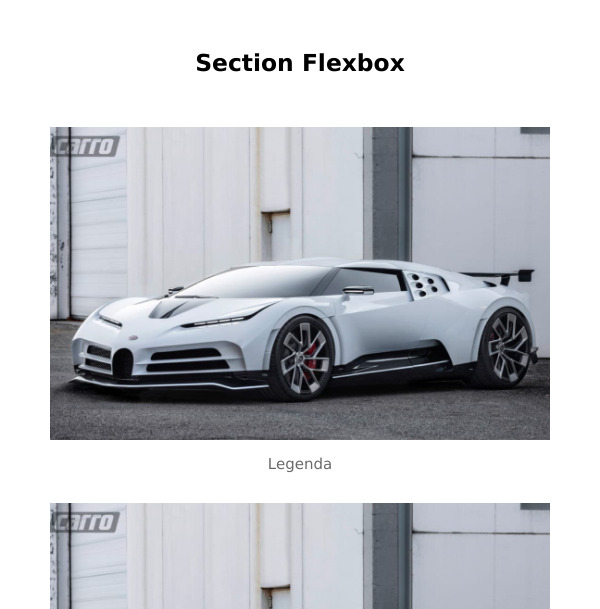
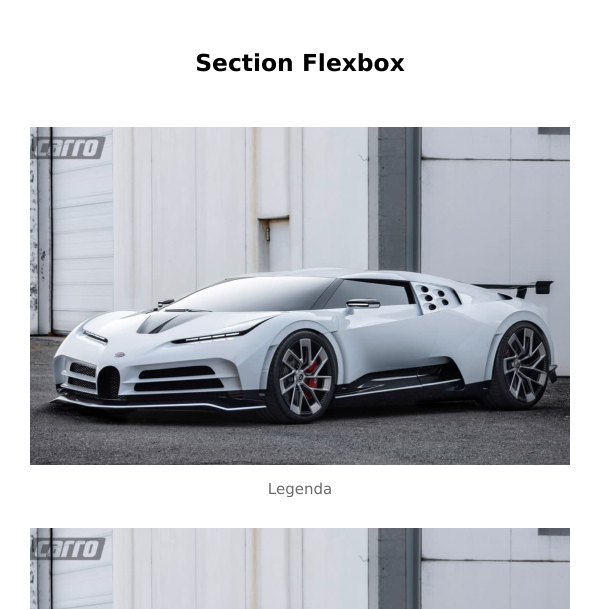
Before and after one commit to gustavo-kammer/Avaliacao-III---CSS, a plain HTML site: page index.html in a window 600 px wide. Shown: the part 191-800 px from the top of the page. Drawn offline with Linux system fonts and the light colour scheme.

Commit message:
Upload site

```diff
--- a/css/estilo.css
+++ b/css/estilo.css
@@ -35,7 +35,6 @@ h3{
 
 section{
     width: 80%;
-    height: 100%;
     margin: 0 auto;
     display: flex;
     flex-direction: row;
@@ -46,15 +45,14 @@ section{
 
 img{
     width: 100%;
-    height: 100%;
     display: block;
 
 }
 
 section article{
-    max-width: 350px;
+    max-width: 430px;
     min-width: 200px;
-    flex:1 1 290px;
+    flex:1 1 200px;
 }
 
 p{
@@ -93,7 +91,7 @@ p{
     }
 
     section article{
-        max-width: 500px;
+        max-width: 900px;
         min-width: 350px;
     }
 
```
